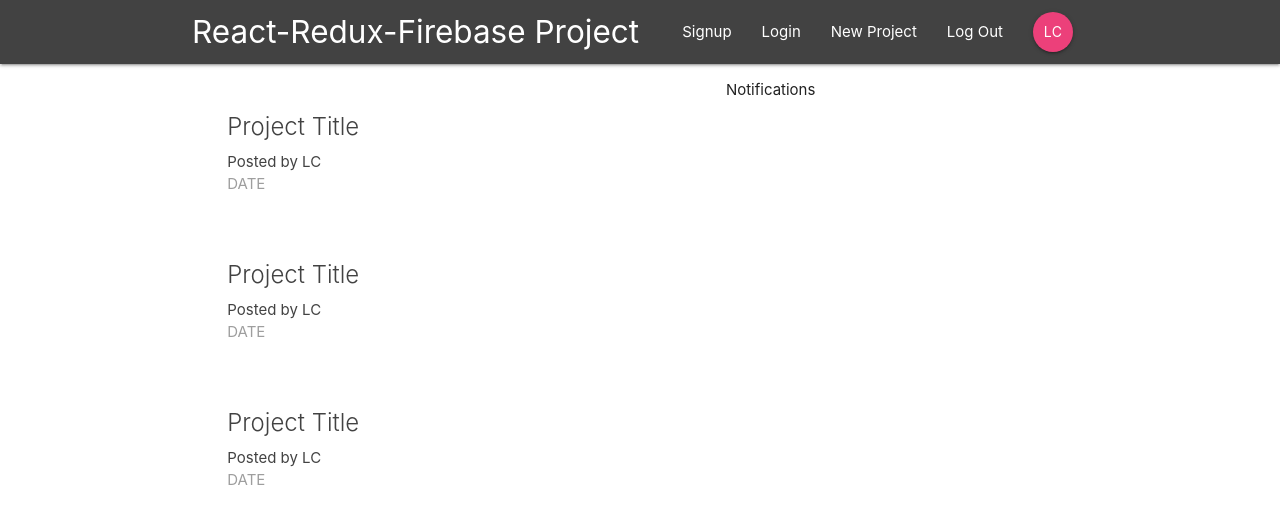
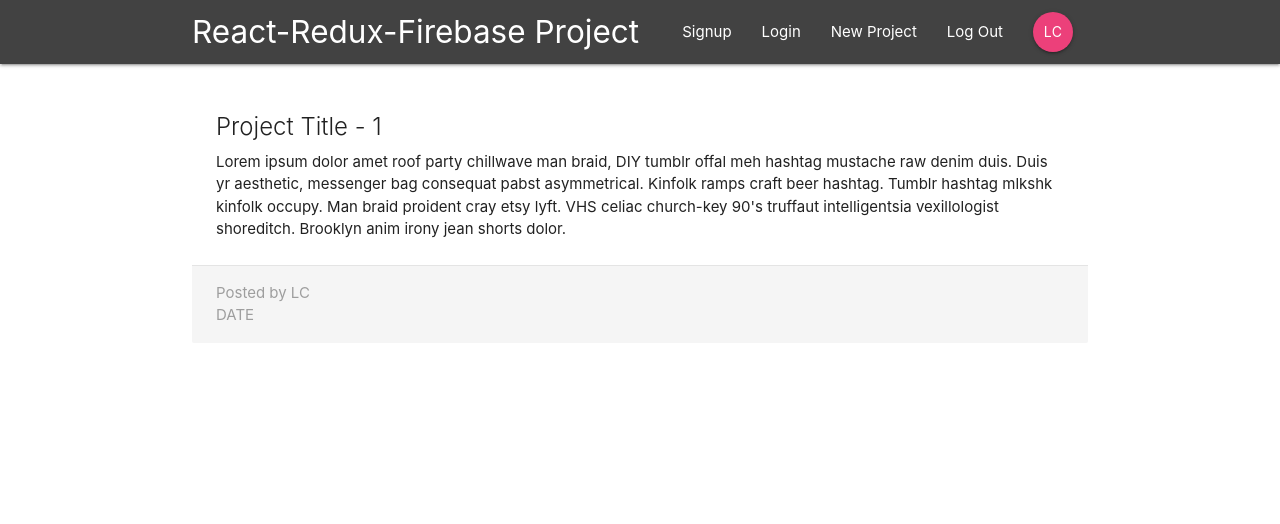
Before and after one commit to luigicampbell/react-redux-app, a React (Create React App) app: page /project/1 in a window 1280 px wide. Shown: the top 524 px of the page. Built offline with nearby package versions, Linux system fonts and the light colour scheme.

Commit message:
set up props for project details

```diff
--- a/src/App.js
+++ b/src/App.js
@@ -2,6 +2,7 @@
 import { BrowserRouter, Switch, Route } from 'react-router-dom';
 import Navbar from './components/layout/Navbar';
 import Dashboard from './components/dashboard/Dashboard';
+import ProjectDetails from './components/projects/ProjectDetails';
 
 
 class App extends Component {
@@ -13,7 +14,8 @@
           <Navbar />
 
           <Switch>
-            <Route path='/' component={ Dashboard } />
+            <Route exact path='/' component={ Dashboard } />
+            <Route path='/project/:id' component={ ProjectDetails } />
           </Switch>
         </div>
 
--- a/src/components/projects/ProjectDetails.js
+++ b/src/components/projects/ProjectDetails.js
@@ -0,0 +1,27 @@
+import React from 'react'
+
+const ProjectDetails = (props) => {
+  // console.log(props);
+  // being passed automatically by Route from URL and match attribute holds the params
+  const id = props.match.params.id;
+  return (
+    <div className="container section project-details">
+
+      <div className="card z-depth-0">
+
+        <div className="card-content">
+          <span className="card-title">Project Title - { id } </span>
+          <p>Lorem ipsum dolor amet roof party chillwave man braid, DIY tumblr offal meh hashtag mustache raw denim duis. Duis yr aesthetic, messenger bag consequat pabst asymmetrical. Kinfolk ramps craft beer hashtag. Tumblr hashtag mlkshk kinfolk occupy. Man braid proident cray etsy lyft. VHS celiac church-key 90's truffaut intelligentsia vexillologist shoreditch. Brooklyn anim irony jean shorts dolor.</p>
+        </div>
+
+        <div className="card-action grey lighten-4 grey-text">
+          <div>Posted by LC</div>
+          <div>DATE</div>
+        </div>
+      </div>
+
+    </div>
+  );
+}
+
+export default ProjectDetails;
```
